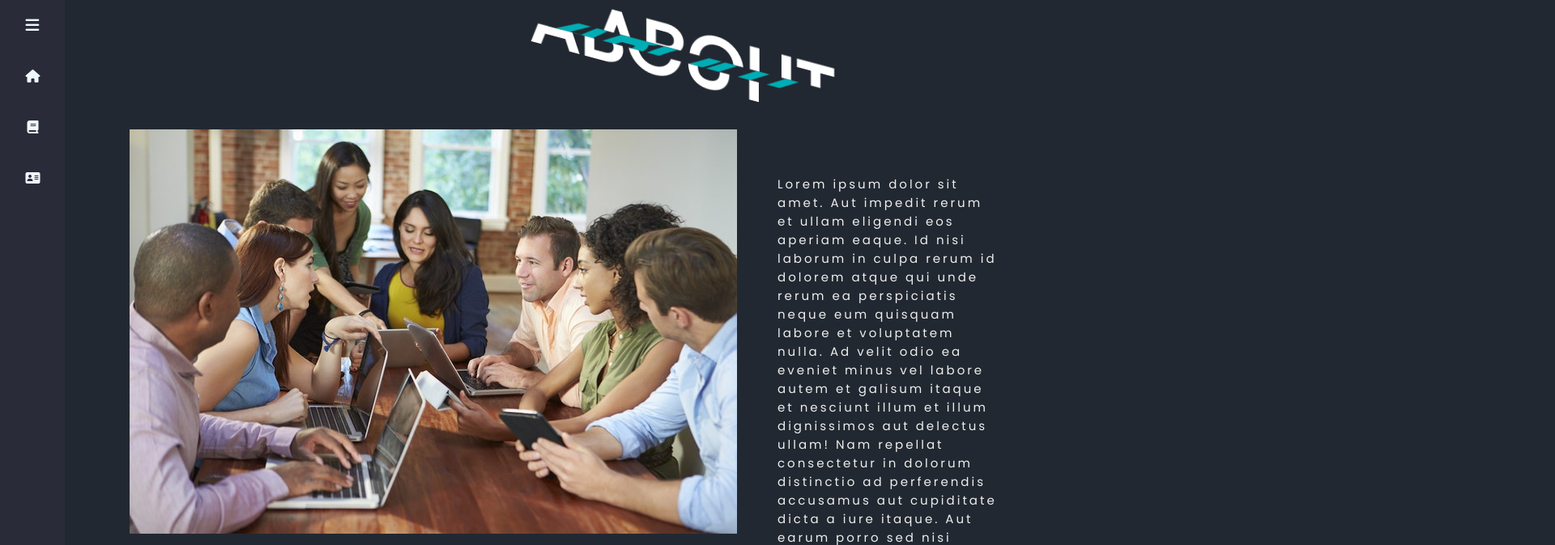
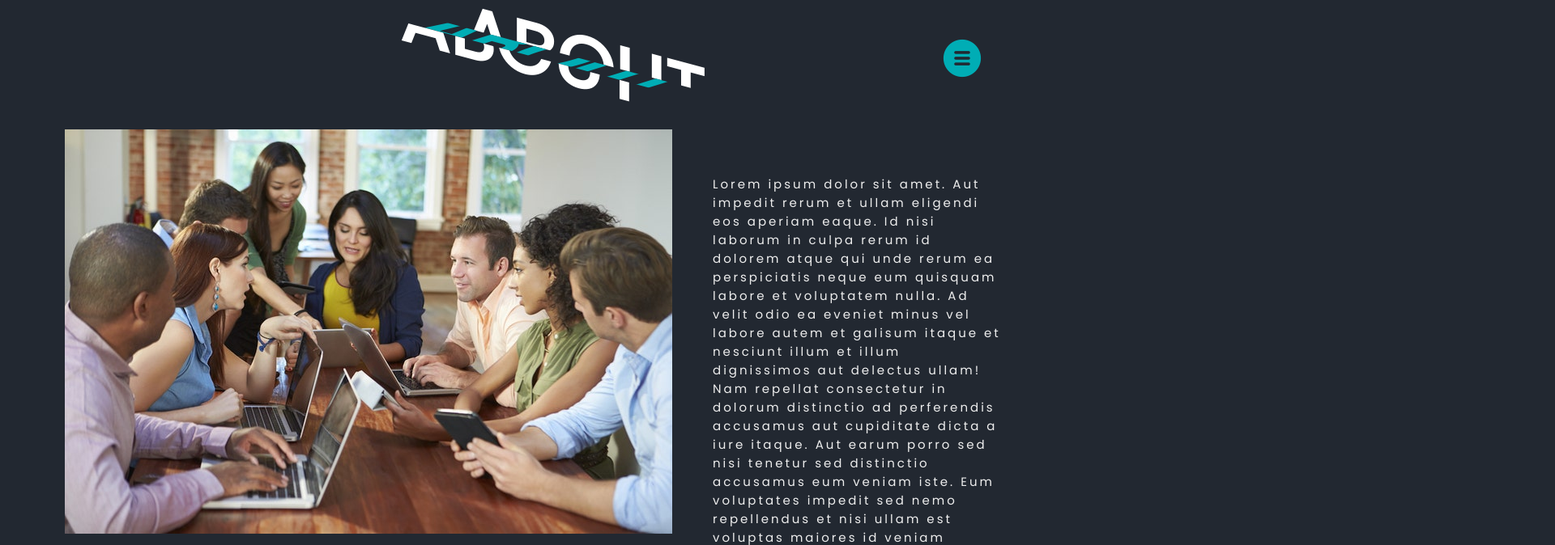
Before and after one commit to Jeyeemm/Himal-us, a plain HTML site: page about.html in a window 1280 px wide. Shown: the top 674 px of the page at 81% size, 1920 px wide, since content can reach past the window. Drawn offline with nearby package versions, Linux system fonts and the light colour scheme.

Commit message:
new menu

```diff
--- a/about.css
+++ b/about.css
@@ -19,104 +19,83 @@ body {
   overflow-x: hidden;
 }
 
-.sidebar {
+#menuIcon {
+  position: fixed;
+  top: 40px;
+  right: 60px;
+  cursor: pointer;
+  z-index: 999;
+}
+
+.menuBox {
+  width: 0;
+  height: 0;
+  background: rgba(0, 0, 0, 0.8);
   position: fixed;
   top: 0;
-  left: 0;
-  height: 100vh;
-  width: 80px;
-  background-color: rgba(49, 49, 65, 0.5);
-  padding: .4rem .8rem;
-  transition: all 0.5s ease;
+  right: 0;
+  display: flex;
+  align-items: center;
+  justify-content: center;
+  overflow: hidden;
+  border-bottom-left-radius: 100%;
+  transition: width 0.5s, height 0.5s, border-radius 0.5s;
 }
 
-.sidebar.active ~ .main-content {
-  left: 250px;
-  width: calc(100% - 250px);
+.menuBox.openMenu {
+  width: 100%;
+  height: 100vh;
+  border-bottom-left-radius: 0;
 }
 
-.sidebar.active {
-  width: 250px;
+.menuBox.openMenu ul li {
+  opacity: 1;
+  transform: translateY(0);
+  transition: transform 1s, opacity 1s;
+  transition-delay: 0.5s;
 }
 
-.sidebar #btn {
-  position: absolute;
-  color: aliceblue;
-  top: .4rem;
-  left: 50%;
-  font-size: 1.2rem;
-  line-height: 50px;
-  transform: translateX(-50%);
-  cursor: pointer;
+.menuBox ul li {
+  list-style: none;
+  margin: 20px;
+  text-align: center;
+  opacity: 0;
+  transform: translateY(30px);
 }
 
-.sidebar.active #btn {
-  left: 90%;
+.menuBox ul li a {
+  display: inline-block;
+  text-decoration: none;
+  color: var(--main-color);
+  font-family: 'Roboto';
+  font-size: 50px;
+  font-weight: 600;
+  position: relative;
+  text-shadow: 0 0 0 var(--sec-color);
+  transition: text-shadow 0.5s, transform 0.5s;
 }
 
-.sidebar .top .logo {
-  color: aliceblue;
-  font-family: 'Open Sans';
-  display: flex;
-  height: 50px;
-  width: 100%;
-  align-items: center;
-  pointer-events: none;
-  opacity: 0;
+.menuBox ul li a:hover {
+  text-shadow: -3px 3px 0 var(--sec-color);
+  transform: translateY(-6px);
 }
 
-.sidebar.active .top .logo {
+.menuBox ul li a::after {
+  content: '';
+  width: 10px;
+  height: 10px;
+  border-radius: 50%;
+  background: var(--main-color);
+  position: absolute;
+  bottom: 19px;
+  right: -18px;
+  opacity: 0;
+  box-shadow: 0 0 0 var(--sec-color);
+  transition: box-shadow 0.5s;
+}
+.menuBox ul li a:hover::after {
   opacity: 1;
-}
-
-.top .logo i {
-  font-size: 2rem;
-  margin-right: 5px;
-}
-
-.top .logo span {
-  font-size: 1.5rem;
-  font-weight: bold;
-}
-
-.sidebar ul li {
-  position: relative;
-  font-family: 'Open Sans';
-  font-weight: bold;
-  list-style-type: none;
-  height: 50px;
-  width: 90%;
-  margin: 0.8rem auto;
-  line-height: 50px;
-}
-
-.sidebar ul li a {
-  color: aliceblue;
-  display: flex;
-  align-items: center;
-  text-decoration: none;
-  border-radius: 0.8rem;
-}
-
-.sidebar ul li a:hover {
-  background-color: aliceblue;
-  color: var(--sec-color);
-}
-
-.sidebar ul li a i {
-  min-width: 50px;
-  text-align: center;
-  height: 50px;
-  border-radius: 12px;
-  line-height: 50px;
-}
-
-.sidebar .nav-item {
-  opacity: 0;
-}
-
-.sidebar.active .nav-item {
-  opacity: 1;
+  box-shadow: -2px 2px 0 var(--sec-color);
 }
 
 .about {
@@ -127,7 +106,7 @@ body {
 .title{
   position:absolute;
   top: 10vh;
-  left: 110vh;
+  left: 90vh;
   font-size: 5px;
   font-family: 'Poppins';
   letter-spacing: 0.2em;
@@ -135,6 +114,7 @@ body {
   transform:prespective(1000px) translate(-50%,-50%);
   transform:skewY(15deg);
   transition:0.5s;
+  z-index: -1;
 }
 
 .title:hover{
@@ -183,7 +163,7 @@ body {
   position: relative;
   z-index: -1;
   top: 20vh;
-  left: 20vh;
+  left: 10vh;
   cursor: default;
 }
 
@@ -191,12 +171,13 @@ body {
   position: absolute;
   margin-right: 5vh;
   top: 27vh;
-  left: 120vh;
+  left: 110vh;
   color: var(--main-color);
   font-family: 'Poppins';
   font-size: 15px;
   letter-spacing: 0.2em;
   cursor: default;
+  z-index: -1;
 }
 
 .team{
@@ -206,8 +187,8 @@ body {
 
 .title2{
   position: relative;
-  top: 12vh;
-  left: 95vh;
+  top: 10vh;
+  left: 90vh;
   padding-top: 10vh;
   padding-bottom: 10vh;
   font-size: 5px;
@@ -217,6 +198,7 @@ body {
   transform:prespective(1000px) translate(-50%,-50%);
   transform:skewY(3deg);
   transition:0.5s;
+  z-index: -1;
 }
 
 .title2:hover{
@@ -265,7 +247,7 @@ body {
   display: flex;
   flex-wrap:nowrap;
   text-align: center;
-  padding-left: 12vh;
+  padding-left: 2vh;
   padding-right: 2vh;
 }
 
--- a/about.html
+++ b/about.html
@@ -20,36 +20,16 @@
 		<header>
 
 			<!--Navbar-->
-			<div class="sidebar">
-				<div class="top">
-				  <div class="logo">
-					<i class="fa-solid fa-eye"></i>
-					<span>Himal-us</span>
-				  </div>
-				  <i class="fa-solid fa-bars" id="btn"></i>
-				</div>
-				  <ul>
-					<li>
-					  <a href="index.html">
-						<i class="fa-solid fa-house"></i>
-						<span class="nav-item">Home</span>
-					  </a>
-					</li>
-					<li>
-					  <a href="comic.html">
-						<i class="fa-solid fa-book"></i>
-						<span class="nav-item">Read</span>
-					  </a>
-					</li>
-					<li>
-					  <a href="about.html">
-						<i class="fa-solid fa-address-card"></i>
-						<span class="nav-item">About</span>
-					  </a>
-					</li>
-				  </ul>
-				</div>
-			  </div>
+
+			<img src="assets/icons/open.png" id="menuIcon">
+
+			<div class="menuBox" id="menuBox">
+			  <ul>
+				<li><a href="index.html">Home</a></li>
+				<li><a href="comic.html">Comics</a></li>
+				<li><a href="about.html">About</a></li>
+			  </ul>
+			</div>
 
 		</header>
 
@@ -171,11 +151,20 @@
 	</body>
 
 	<script>
-		let btn = document.querySelector('#btn')
-		let sidebar = document.querySelector('.sidebar')
-		btn.onclick = function () {
-		  sidebar.classList.toggle('active')
-		};
+
+		//menu script
+		let menuBox = document.getElementById("menuBox");
+          let menuIcon = document.getElementById("menuIcon");
+
+          menuIcon.onclick = function() {
+            menuBox.classList.toggle("openMenu");
+
+            if(menuBox.classList.contains("openMenu")) {
+              menuIcon.src = "assets/icons/close.png";
+            }
+            else menuIcon.src = "assets/icons/open.png";
+          }
+
 	  </script>
 
 </html>
--- a/comic.css
+++ b/comic.css
@@ -36,102 +36,83 @@ img {
   height: auto;
 }
 
-.sidebar {
-position: fixed;
-top: 0;
-left: 0;
-height: 100vh;
-width: 80px;
-background-color: rgba(49, 49, 65, 0.5);
-padding: .4rem .8rem;
-transition: all 0.5s ease;
+#menuIcon {
+  position: fixed;
+  top: 40px;
+  right: 60px;
+  cursor: pointer;
+  z-index: 999;
 }
-.sidebar.active ~ .main-content {
-left: 250px;
-width: calc(100% - 250px);
+
+.menuBox {
+  width: 0;
+  height: 0;
+  background: rgba(0, 0, 0, 0.8);
+  position: fixed;
+  top: 0;
+  right: 0;
+  display: flex;
+  align-items: center;
+  justify-content: center;
+  overflow: hidden;
+  border-bottom-left-radius: 100%;
+  transition: width 0.5s, height 0.5s, border-radius 0.5s;
 }
-.sidebar.active {
-width: 250px;
+
+.menuBox.openMenu {
+  width: 100%;
+  height: 100vh;
+  border-bottom-left-radius: 0;
 }
-.sidebar #btn {
-position: absolute;
-color: aliceblue;
-top: .4rem;
-left: 50%;
-font-size: 1.2rem;
-line-height: 50px;
-transform: translateX(-50%);
-cursor: pointer;
+
+.menuBox.openMenu ul li {
+  opacity: 1;
+  transform: translateY(0);
+  transition: transform 1s, opacity 1s;
+  transition-delay: 0.5s;
 }
-.sidebar.active #btn {
-left: 90%;
+
+.menuBox ul li {
+  list-style: none;
+  margin: 20px;
+  text-align: center;
+  opacity: 0;
+  transform: translateY(30px);
 }
-.sidebar .top .logo {
-color: aliceblue;
-font-family: 'Open Sans';
-display: flex;
-height: 50px;
-width: 100%;
-align-items: center;
-pointer-events: none;
-opacity: 0;
+
+.menuBox ul li a {
+  display: inline-block;
+  text-decoration: none;
+  color: var(--main-color);
+  font-family: 'Roboto';
+  font-size: 50px;
+  font-weight: 600;
+  position: relative;
+  text-shadow: 0 0 0 var(--sec-color);
+  transition: text-shadow 0.5s, transform 0.5s;
 }
-.sidebar.active .top .logo {
-opacity: 1;
+
+.menuBox ul li a:hover {
+  text-shadow: -3px 3px 0 var(--sec-color);
+  transform: translateY(-6px);
 }
-.top .logo i {
-font-size: 2rem;
-margin-right: 5px;
+
+.menuBox ul li a::after {
+  content: '';
+  width: 10px;
+  height: 10px;
+  border-radius: 50%;
+  background: var(--main-color);
+  position: absolute;
+  bottom: 19px;
+  right: -18px;
+  opacity: 0;
+  box-shadow: 0 0 0 var(--sec-color);
+  transition: box-shadow 0.5s;
 }
-.top .logo span {
-font-size: 1.5rem;
-font-weight: bold;
-}
-.sidebar ul li {
-position: relative;
-font-family: 'Open Sans';
-font-weight: bold;
-list-style-type: none;
-height: 50px;
-width: 90%;
-margin: 0.8rem auto;
-line-height: 50px;
-}
-.sidebar ul li a {
-color: aliceblue;
-display: flex;
-align-items: center;
-text-decoration: none;
-border-radius: 0.8rem;
-}
-.sidebar ul li a:hover {
-background-color: aliceblue;
-color: var(--sec-color);
-}
-.sidebar ul li a i {
-min-width: 50px;
-text-align: center;
-height: 50px;
-border-radius: 12px;
-line-height: 50px;
-}
-.sidebar .nav-item {
-opacity: 0;
-}
-.sidebar.active .nav-item {
-opacity: 1;
-}
-.page-indicator {
-    position: fixed;
-    top: 10px;
-    right: 10%;
-    padding: 5px 10px;
-    border: 1px solid #ccc;
-    border-color: gold;
-    border-radius: 5px;
-    font-family: 'Roboto', sans-serif;
-    font-size: 14px;
-    background-color: gold;
+.menuBox ul li a:hover::after {
+  opacity: 1;
+  box-shadow: -2px 2px 0 var(--sec-color);
 }
 
 #slider-container {
@@ -140,7 +121,7 @@ opacity: 1;
   left: 0;
   width: 100%;
   padding: 10px;
-  z-index: 999; /* Ensure the slider is above other content */
+  z-index: 1; /* Ensure the slider is above other content */
   text-align: center; /* Center the slider horizontally */
 }
 
@@ -159,34 +140,7 @@ opacity: 1;
   color: #fff;
   padding: 5px 10px;
   border-radius: 20px;
-}
-
-@media (max-width: 768px) {
-  /* Adjustments for screens up to 768px wide (typical for mobile devices) */
-
-  body {
-    justify-content: flex-start; /* Align content to the top */
-  }
-
-  .sidebar {
-    width: 100%; /* Expand the sidebar to the full width */
-  }
-
-  .sidebar.active {
-    width: 80%; /* Shrink the sidebar when it's active */
-  }
-
-  .sidebar #btn {
-    left: 10px; /* Adjust the button position */
-  }
-
-  .sidebar ul li {
-    width: 100%; /* Make list items full width */
-  }
-
-  .page-indicator {
-    bottom: 10px; /* Adjust the position */
-  }
+  z-index: 1;
 }
 
 @media
--- a/index.css
+++ b/index.css
@@ -18,104 +18,83 @@ body {
   overflow-x: hidden;
 }
 
-.sidebar {
+#menuIcon {
+  position: fixed;
+  top: 40px;
+  right: 60px;
+  cursor: pointer;
+  z-index: 999;
+}
+
+.menuBox {
+  width: 0;
+  height: 0;
+  background: rgba(0, 0, 0, 0.8);
   position: fixed;
   top: 0;
-  left: 0;
-  height: 100vh;
-  width: 80px;
-  background-color: rgba(49, 49, 65, 0.5);
-  padding: .4rem .8rem;
-  transition: all 0.5s ease;
+  right: 0;
+  display: flex;
+  align-items: center;
+  justify-content: center;
+  overflow: hidden;
+  border-bottom-left-radius: 100%;
+  transition: width 0.5s, height 0.5s, border-radius 0.5s;
 }
 
-.sidebar.active ~ .main-content {
-  left: 250px;
-  width: calc(100% - 250px);
+.menuBox.openMenu {
+  width: 100%;
+  height: 100vh;
+  border-bottom-left-radius: 0;
 }
 
-.sidebar.active {
-  width: 250px;
+.menuBox.openMenu ul li {
+  opacity: 1;
+  transform: translateY(0);
+  transition: transform 1s, opacity 1s;
+  transition-delay: 0.5s;
 }
 
-.sidebar #btn {
-  position: absolute;
-  color: aliceblue;
-  top: .4rem;
-  left: 50%;
-  font-size: 1.2rem;
-  line-height: 50px;
-  transform: translateX(-50%);
-  cursor: pointer;
+.menuBox ul li {
+  list-style: none;
+  margin: 20px;
+  text-align: center;
+  opacity: 0;
+  transform: translateY(30px);
 }
 
-.sidebar.active #btn {
-  left: 90%;
+.menuBox ul li a {
+  display: inline-block;
+  text-decoration: none;
+  color: var(--main-color);
+  font-family: 'Roboto';
+  font-size: 50px;
+  font-weight: 600;
+  position: relative;
+  text-shadow: 0 0 0 var(--sec-color);
+  transition: text-shadow 0.5s, transform 0.5s;
 }
 
-.sidebar .top .logo {
-  color: aliceblue;
-  font-family: 'Open Sans';
-  display: flex;
-  height: 50px;
-  width: 100%;
-  align-items: center;
-  pointer-events: none;
-  opacity: 0;
+.menuBox ul li a:hover {
+  text-shadow: -3px 3px 0 var(--sec-color);
+  transform: translateY(-6px);
 }
 
-.sidebar.active .top .logo {
+.menuBox ul li a::after {
+  content: '';
+  width: 10px;
+  height: 10px;
+  border-radius: 50%;
+  background: var(--main-color);
+  position: absolute;
+  bottom: 19px;
+  right: -18px;
+  opacity: 0;
+  box-shadow: 0 0 0 var(--sec-color);
+  transition: box-shadow 0.5s;
+}
+.menuBox ul li a:hover::after {
   opacity: 1;
-}
-
-.top .logo i {
-  font-size: 2rem;
-  margin-right: 5px;
-}
-
-.top .logo span {
-  font-size: 1.5rem;
-  font-weight: bold;
-}
-
-.sidebar ul li {
-  position: relative;
-  font-family: 'Open Sans';
-  font-weight: bold;
-  list-style-type: none;
-  height: 50px;
-  width: 90%;
-  margin: 0.8rem auto;
-  line-height: 50px;
-}
-
-.sidebar ul li a {
-  color: aliceblue;
-  display: flex;
-  align-items: center;
-  text-decoration: none;
-  border-radius: 0.8rem;
-}
-
-.sidebar ul li a:hover {
-  background-color: aliceblue;
-  color: var(--sec-color);
-}
-
-.sidebar ul li a i {
-  min-width: 50px;
-  text-align: center;
-  height: 50px;
-  border-radius: 12px;
-  line-height: 50px;
-}
-
-.sidebar .nav-item {
-  opacity: 0;
-}
-
-.sidebar.active .nav-item {
-  opacity: 1;
+  box-shadow: -2px 2px 0 var(--sec-color);
 }
 
 .title {
@@ -127,6 +106,7 @@ body {
   font-size: 40px;
   letter-spacing: 0.2em;
   cursor: default;
+  z-index: -1;
 }
 
 .slogan {
@@ -138,6 +118,7 @@ body {
   font-size: 40px;
   letter-spacing: 0.2em;
   cursor: default;
+  z-index: -1;
 }
 
 .readButton {
@@ -188,6 +169,6 @@ body {
 
 .waves {
   position: relative;
-  z-index: -1;
+  z-index: -10;
   left: 18vh;
 }
```
Also changed, not shown: comic.html (+19 -27 lines), index.html (+22 -36 lines), assets/icons/close.png (added), assets/icons/open.png (added).
